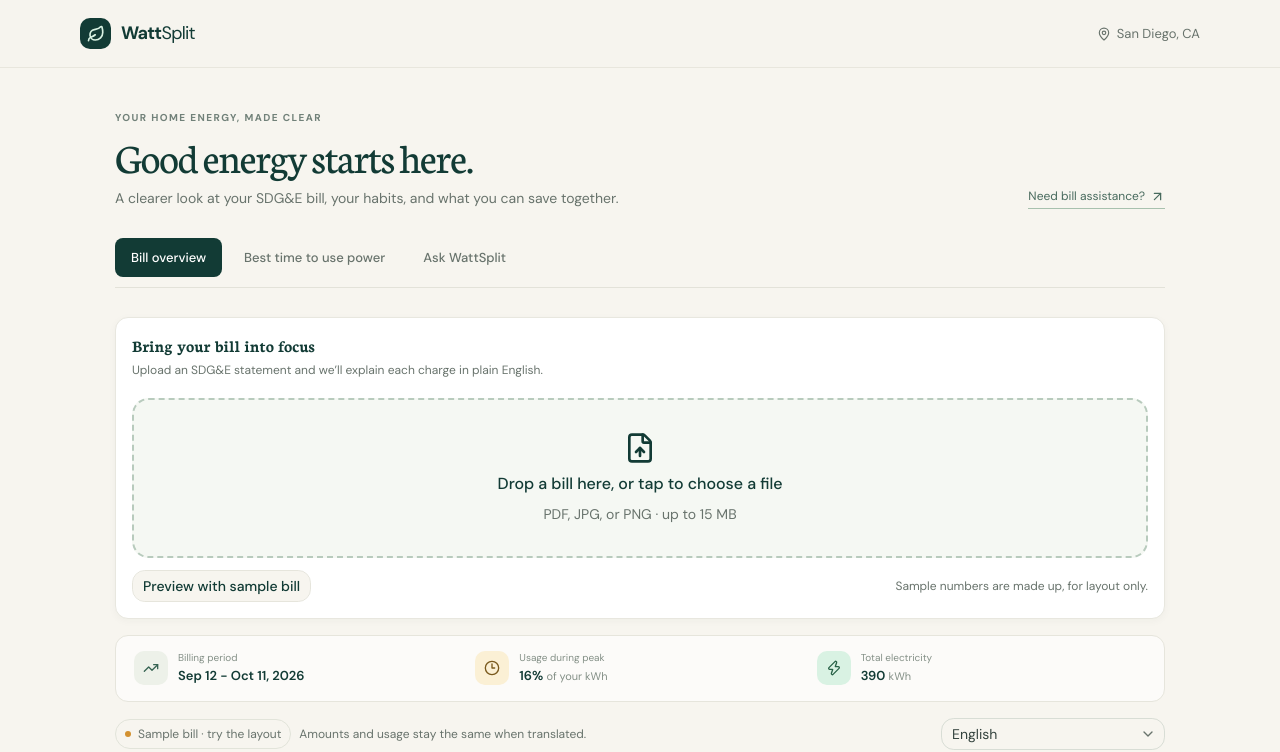
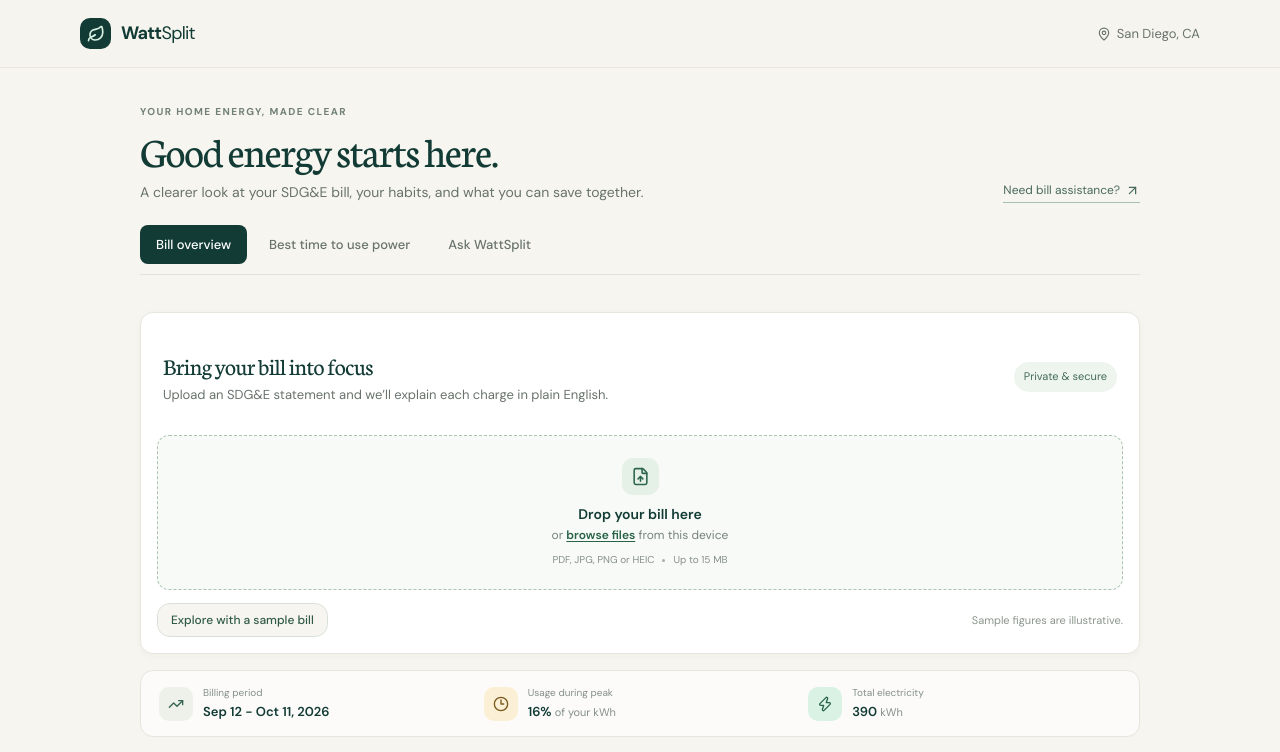
Before and after one commit to sharonkodali/wattwise-sd, a Next.js app: page / in a window 1280 px wide. Shown: the top 752 px of the page. Built offline with nearby package versions, Linux system fonts and the light colour scheme.

Commit message:
update billing

```diff
--- a/app/globals.css
+++ b/app/globals.css
@@ -100,11 +100,36 @@
 [data-slot="card"] { border: 1px solid #e8e7df; border-radius: 13px; box-shadow: 0 2px 8px rgba(29, 51, 40, .035); }
 [data-slot="card-title"] { color: #123b35; }
 [data-slot="card-description"] { color: #68736c; }
-.upload-header { padding-bottom: 3px; }
-.upload-header [data-slot="card-title"] { font-size: 17px; font-weight: 600; }
-.upload-header [data-slot="card-description"] { font-size: 12px; }
-.upload-target { border-color: #b8cbbd; background: #f5f8f3; }
-.upload-target:hover, .upload-target:focus-visible { border-color: #527b66; background: #edf5ee; }
+.upload-header { display: flex; align-items: center; justify-content: space-between; gap: 14px; padding: 20px 22px 14px; }
+.upload-header [data-slot="card-title"] { font-family: var(--font-neuton), Georgia, serif; font-size: 24px; font-weight: 400; letter-spacing: -.02em; }
+.upload-header [data-slot="card-description"] { margin-top: 4px; font-size: 13px; }
+.upload-safe { padding: 7px 10px; border-radius: 99px; background: #eef5ee; color: #426b56; font-size: 11px; white-space: nowrap; }
+.upload-target { display: flex; width: 100%; min-height: 150px; flex-direction: column; align-items: center; justify-content: center; gap: 9px; padding: 22px; border: 1.5px dashed #a9c3af; border-radius: 12px; background: #f7faf6; color: #123b35; cursor: pointer; transition: .18s ease; }
+.upload-target:hover, .upload-target:focus-visible, .upload-target.is-dragging { border-color: #527b66; background: #edf5ee; outline: none; }
+.upload-target:disabled { cursor: wait; opacity: .72; }
+.upload-icon { display: grid; width: 37px; height: 37px; place-items: center; border-radius: 11px; background: #e5f1e6; color: #2e654d; }
+.upload-icon svg { width: 19px; height: 19px; }
+.upload-copy { display: grid; gap: 3px; text-align: center; }
+.upload-copy strong { color: #123b35; font-size: 14px; font-weight: 600; }
+.upload-copy span { color: #77837a; font-size: 12px; }
+.upload-copy u { color: #286247; font-weight: 600; text-underline-offset: 2px; }
+.upload-formats { display: inline-flex; align-items: center; gap: 8px; color: #879188; font-size: 10px; }
+.upload-formats i { width: 3px; height: 3px; border-radius: 50%; background: #a6afa7; }
+.upload-bottom { display: flex; align-items: center; justify-content: space-between; gap: 10px; padding-top: 1px; }
+.upload-bottom p { margin: 0; color: #8a948b; font-size: 11px; }
+.sample-button { height: 34px; padding: 0 13px; border-color: #d9e0d9; color: #315b48; font-size: 12px; }
+.total-card [data-slot="card-content"] { padding: 22px 24px; }
+.total-card p { color: #fff !important; }
+.total-card p:first-child { font-size: 12px; letter-spacing: .03em; }
+.total-card p:nth-child(2) { color: #fff !important; font-size: clamp(46px, 6vw, 62px); font-weight: 500; line-height: 1; }
+.total-card p:last-child { color: #c8dcd2 !important; font-size: 11px; }
+.dashboard-tabs [data-slot="tabs-content"] { padding-top: 8px; }
+.dashboard-main { max-width: 1000px; padding-top: 36px; }
+.welcome-row { margin-bottom: 22px; }
+.insight-strip { padding: 13px 18px; }
+.tip-card { border-color: #f0dfb8 !important; }
+.tip-card [data-slot="card-content"], .breakdown-card [data-slot="card-content"] { padding-top: 19px; padding-bottom: 19px; }
+.page-footer { margin-top: 24px; }
 .page-footer { display: flex; justify-content: space-between; gap: 12px; margin-top: 31px; padding-top: 15px; border-top: 1px solid #e5e3da; color: #849087; font-size: 11px; }
 .total-card { background: #123b35; }
 .sample-status { display: inline-flex; align-items: center; gap: 7px; padding: 6px 9px; border: 1px solid #e2e4da; border-radius: 999px; color: #68736c; white-space: nowrap; }
@@ -152,4 +177,8 @@
   .page-footer { flex-direction: column; gap: 4px; }
   .insight-strip { grid-template-columns: 1fr; gap: 11px; padding: 13px 14px; }
   .insight-item strong { font-size: 13px; }
+  .upload-header { align-items: flex-start; padding: 16px 16px 11px; }
+  .upload-safe { font-size: 9px; }
+  .upload-bottom { align-items: flex-start; flex-direction: column; }
+  .total-card [data-slot="card-content"] { min-height: 170px; padding: 20px; }
 }
--- a/components/BillUpload.tsx
+++ b/components/BillUpload.tsx
@@ -26,8 +26,9 @@ export function BillUpload({ loading, error, onFile, onSample }: BillUploadProps
   return (
     <Card>
       <CardHeader className="upload-header">
-        <CardTitle>Bring your bill into focus</CardTitle>
-        <CardDescription>Upload an SDG&amp;E statement and we’ll explain each charge in plain English.</CardDescription>
+        <div><CardTitle>Bring your bill into focus</CardTitle>
+        <CardDescription>Upload an SDG&amp;E statement and we’ll explain each charge in plain English.</CardDescription></div>
+        <span className="upload-safe">Private &amp; secure</span>
       </CardHeader>
       <CardContent className="space-y-3">
         <button
@@ -48,19 +49,13 @@ export function BillUpload({ loading, error, onFile, onSample }: BillUploadProps
             setDragging(false);
             take(e.dataTransfer.files?.[0]);
           }}
-          className={`upload-target flex w-full flex-col items-center justify-center gap-2 rounded-xl border-2 border-dashed px-4 py-8 text-center transition-colors disabled:opacity-60 ${
+          className={`upload-target ${dragging ? "is-dragging" : ""} ${busy ? "is-busy" : ""} ${
             dragging ? "border-primary bg-primary/10" : "border-primary/30 bg-secondary/60 hover:border-primary/60"
           }`}
         >
-          {busy ? (
-            <Loader2 className="size-8 animate-spin text-primary" aria-hidden />
-          ) : (
-            <FileUp className="size-8 text-primary" aria-hidden />
-          )}
-          <span className="text-base font-medium text-foreground">
-            {busy ? loading : "Drop a bill here, or tap to choose a file"}
-          </span>
-          <span className="text-sm text-muted-foreground">PDF, JPG, or PNG · up to 15 MB</span>
+          <span className="upload-icon">{busy ? <Loader2 className="animate-spin" aria-hidden /> : <FileUp aria-hidden />}</span>
+          <span className="upload-copy"><strong>{busy ? loading : "Drop your bill here"}</strong><span>or <u>browse files</u> from this device</span></span>
+          <span className="upload-formats">PDF, JPG, PNG or HEIC <i /> Up to 15 MB</span>
         </button>
         <input
           ref={inputRef}
@@ -72,11 +67,11 @@ export function BillUpload({ loading, error, onFile, onSample }: BillUploadProps
             e.target.value = "";
           }}
         />
-        <div className="flex flex-col gap-2 sm:flex-row sm:items-center sm:justify-between">
-          <Button type="button" variant="outline" disabled={busy} onClick={onSample} className="w-full sm:w-auto">
-            Preview with sample bill
+        <div className="upload-bottom">
+          <Button type="button" variant="outline" disabled={busy} onClick={onSample} className="sample-button">
+            Explore with a sample bill
           </Button>
-          <p className="text-xs text-muted-foreground">Sample numbers are made up, for layout only.</p>
+          <p>Sample figures are illustrative.</p>
         </div>
         {error && (
           <p role="alert" className="rounded-lg bg-destructive/10 px-3 py-2 text-sm text-destructive">
```
